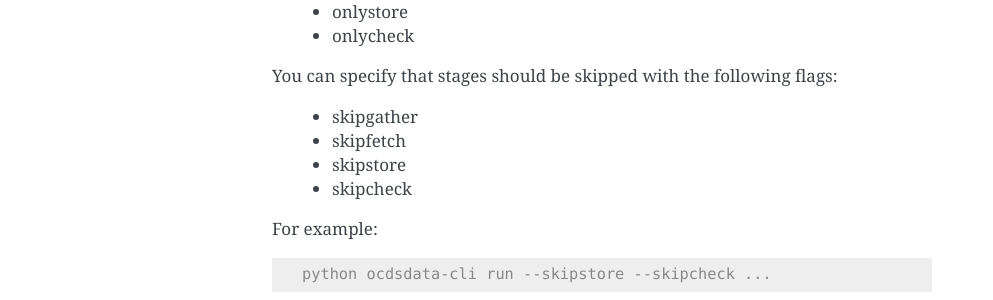
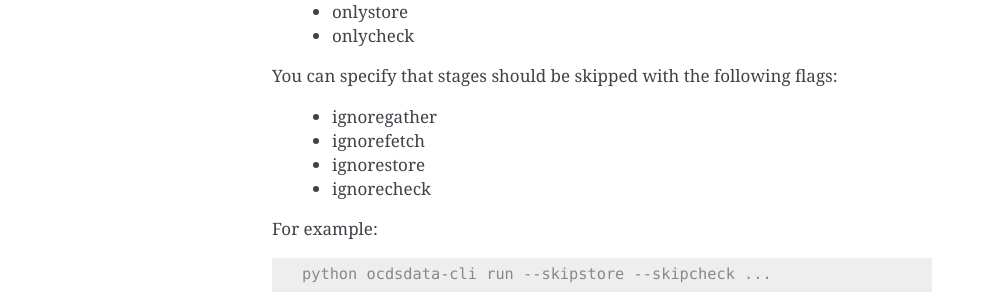
Before and after one commit to open-contracting-archive/kingfisher-vagrant, a Sphinx documentation site: the page built from docs/cli-run.rst, in a window 1280 px wide. Shown: the part 1020-1320 px from the top of the page, without its empty margins (148-1141 px from the left). Built offline with Sphinx 7.4.7, drawn with Linux system fonts in a browser that asks for light colours.

Commit message:
Docs - run command - fix. Wrong flags were included.

```diff
--- a/docs/cli-run.rst
+++ b/docs/cli-run.rst
@@ -56,10 +56,10 @@ You can specify that only one stage should be run with the following flags:
 
 You can specify that stages should be skipped with the following flags:
 
-  *  skipgather
-  *  skipfetch
-  *  skipstore
-  *  skipcheck
+  *  ignoregather
+  *  ignorefetch
+  *  ignorestore
+  *  ignorecheck
 
 For example:
 
```
